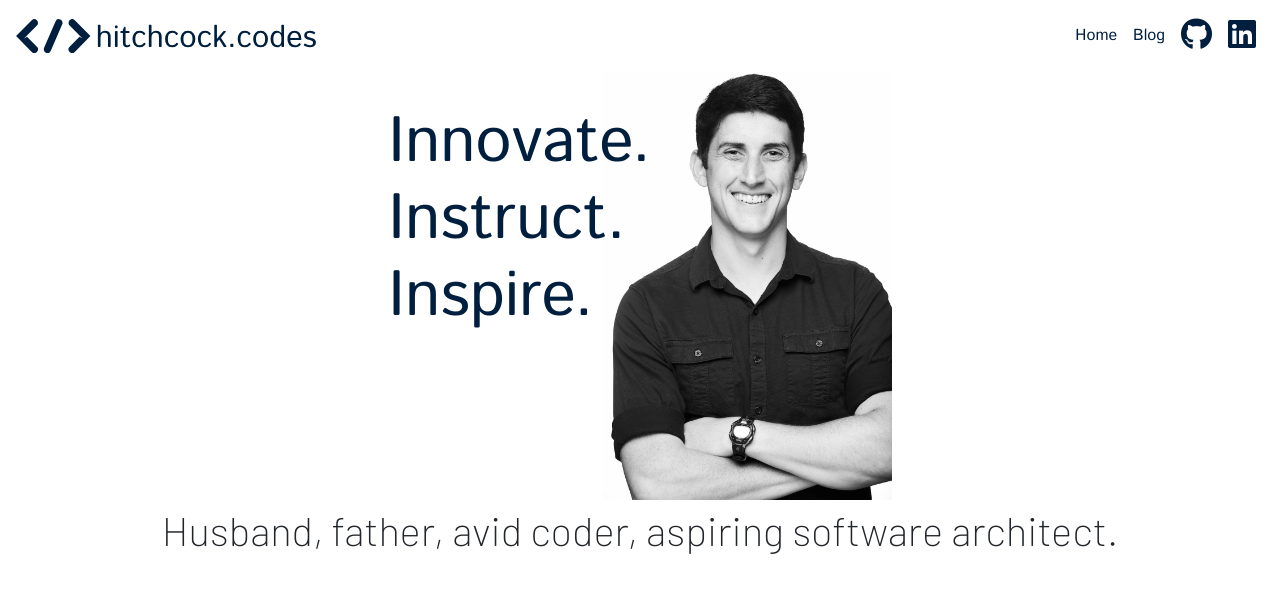
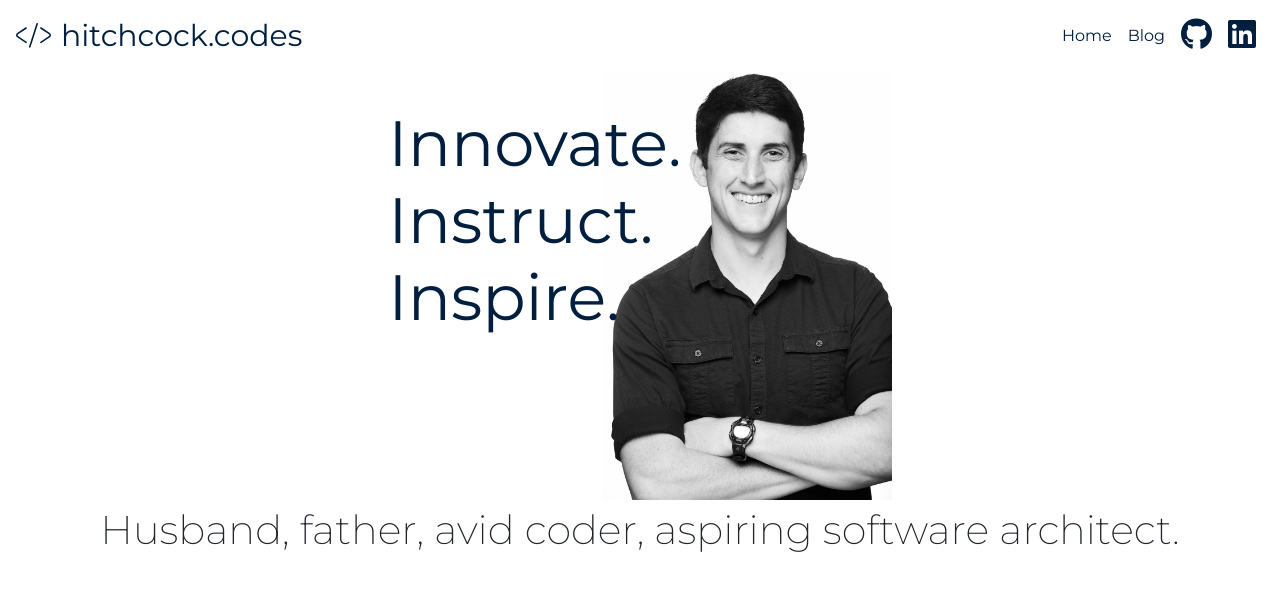
Before and after one commit to bradenhc/bradenhc.github.io, a Jekyll site: the page built from index.html, in a window 1280 px wide. Shown: the top 593 px of the page. Built offline with Jekyll 4.4.1, drawn with Linux system fonts in a browser that asks for light colours; nearby versions of some CDN libraries.

Commit message:
feat: change logo, font

```diff
--- a/_includes/header.html
+++ b/_includes/header.html
@@ -1,7 +1,8 @@
 <header>
     <nav class="navbar navbar-expand-md fixed-top">
         <a class="navbar-brand logo" href="/">
-            {% include vectors/default-monochrome.svg %}
+            {% include vectors/isolated-monochrome-white.svg %}
+            <span class="logo-title">hitchcock.codes</span>
         </a>
         <button class="navbar-toggler" type="button" data-toggle="collapse" data-target="#navbarSupportedContent"
             aria-controls="navbarSupportedContent" aria-expanded="false" aria-label="Toggle navigation">
--- a/_sass/fonts.scss
+++ b/_sass/fonts.scss
@@ -1,9 +1,7 @@
 @import url('https://fonts.googleapis.com/css?family=Open+Sans&display=swap');
-@import url('https://fonts.googleapis.com/css?family=Istok+Web&display=swap');
-@import url('https://fonts.googleapis.com/css?family=Barlow:200&display=swap');
+@import url('https://fonts.googleapis.com/css?family=Montserrat:200,400&display=swap');
 
-$fThemePrimary: 'Istok Web';
-$fThemeSecondary: 'Barlow';
+$fTheme: 'Montserrat', sans-serif;
 
 $fHeader: 'Open Sans';
 $fBody: 'Georgia';
--- a/_sass/header.scss
+++ b/_sass/header.scss
@@ -55,7 +55,7 @@
         width: 100%;
 
         * {
-            font-family: $fThemePrimary;
+            font-family: $fTheme;
         }
 
         .navbar {
@@ -83,15 +83,38 @@
             }
         }
 
-        .logo svg {
-            width: 150px;
+        .logo {
 
-            @include media-breakpoint-up(md) {
-                width: 220px;
+            display: flex;
+            align-items: center;
+
+            .logo-title {
+                margin-left: 10px;
+                font-size: 1em;
+
+                @include media-breakpoint-up(md) {
+                    font-size: 1.2em;
+                }
+
+                @include media-breakpoint-up(lg) {
+                    font-size: 1.3em;
+                }
+
+                @include media-breakpoint-up(xl) {
+                    font-size: 1.5em;
+                }
             }
 
-            @include media-breakpoint-up(lg) {
-                width: 300px;
+            svg {
+                width: 25px;
+
+                @include media-breakpoint-up(md) {
+                    width: 30px;
+                }
+
+                @include media-breakpoint-up(lg) {
+                    width: 35px;
+                }
             }
         }
 
--- a/assets/css/home.scss
+++ b/assets/css/home.scss
@@ -15,7 +15,7 @@
 .about {
     font-size: 2.5em;
     font-weight: 200;
-    font-family: $fThemeSecondary;
+    font-family: $fTheme;
 }
 
 .slogan-container {
@@ -23,7 +23,7 @@
 
     .slogan {
         color: $cBlueDark;
-        font-family: $fThemePrimary;
+        font-family: $fTheme;
         font-size: 3.5em;
         font-weight: normal;
         text-align: center;
```
Also changed, not shown: _includes/vectors/default-monochrome.svg (deleted), _includes/vectors/isolated-monochrome-white.svg (added).
